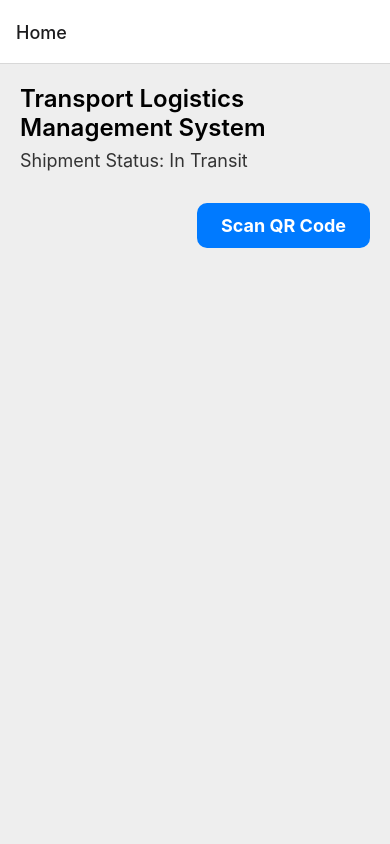
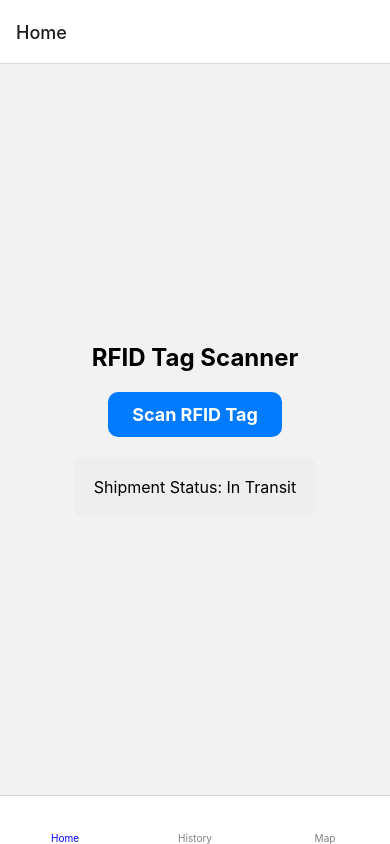
Before and after one commit to senyaGitHub/CLS-Front, a React Native app: screen / in a window 390 px wide. Built offline with nearby package versions, Linux system fonts and the light colour scheme.

Commit message:
menu working

```diff
--- a/App.tsx
+++ b/App.tsx
@@ -1,54 +1,32 @@
-import React, { useEffect, useState } from 'react';
-import {
-  SafeAreaView,
-  ScrollView,
-  StatusBar,
-  StyleSheet,
-  Text,
-  useColorScheme,
-  View,
-  TouchableOpacity,
-} from 'react-native';
+import React, { useState, useEffect } from 'react';
+import { SafeAreaView, StatusBar, StyleSheet, Text, TouchableOpacity, View } from 'react-native';
+import { createBottomTabNavigator } from '@react-navigation/bottom-tabs';
 import { NavigationContainer } from '@react-navigation/native';
-import { createStackNavigator } from '@react-navigation/stack';
+import { Ionicons } from 'react-native-vector-icons'; // Using react-native-vector-icons for icons
 
-type SectionProps = {
-  title: string;
-  children: React.ReactNode;
-};
+const Tab = createBottomTabNavigator();
 
-const Section: React.FC<SectionProps> = ({ title, children }) => {
-  const isDarkMode = useColorScheme() === 'dark';
-  return (
-    <View style={styles.sectionContainer}>
-      <Text
-        style={[
-          styles.sectionTitle,
-          {
-            color: isDarkMode ? 'white' : 'black',
-          },
-        ]}
-        accessibilityRole="header"
-      >
-        {title}
-      </Text>
-      <Text
-        style={[
-          styles.sectionDescription,
-          {
-            color: isDarkMode ? '#ddd' : '#333',
-          },
-        ]}
-      >
-        {children}
-      </Text>
-    </View>
-  );
-};
+// Placeholder components for History and Map screens
+const HistoryScreen = () => (
+  <View style={styles.container}>
+    <Text>History Screen</Text>
+  </View>
+);
 
-const HomeScreen = ({ navigation }: { navigation: any }) => {
-  const isDarkMode = useColorScheme() === 'dark';
+const MapScreen = () => (
+  <View style={styles.container}>
+    <Text>Map Screen</Text>
+  </View>
+);
+
+const HomeScreen = () => {
   const [shipmentStatus, setShipmentStatus] = useState('');
+
+  const handleScanRFIDTag = () => {
+    // Simulate scanning RFID tag and retrieving data
+    const scannedRFIDData = 'Scanned RFID data: XXX123YYY';
+    setShipmentStatus(scannedRFIDData);
+  };
 
   useEffect(() => {
     // Simulate fetching shipment status from blockchain or API
@@ -57,56 +35,57 @@ const HomeScreen = ({ navigation }: { navigation: any }) => {
     }, 2000);
   }, []);
 
-  const handleScanQRCode = () => {
-    // Navigate to the Camera screen
-    navigation.navigate('Camera');
-  };
-
   return (
     <SafeAreaView style={styles.container}>
-      <StatusBar
-        barStyle={isDarkMode ? 'light-content' : 'dark-content'}
-        backgroundColor={isDarkMode ? '#222' : '#fff'}
-      />
-      <ScrollView
-        contentInsetAdjustmentBehavior="automatic"
-        style={{ backgroundColor: isDarkMode ? '#111' : '#eee' }}
-      >
-        <View style={styles.content}>
-          <Section title="Transport Logistics Management System">
-            Shipment Status: {shipmentStatus}
-          </Section>
-          <TouchableOpacity
-            style={styles.scanButton}
-            onPress={handleScanQRCode}
-            accessibilityLabel="Scan QR Code"
-          >
-            <Text style={styles.buttonText}>Scan QR Code</Text>
-          </TouchableOpacity>
-        </View>
-      </ScrollView>
+      <View style={styles.content}>
+        <Text style={styles.title}>RFID Tag Scanner</Text>
+        <TouchableOpacity style={styles.scanButton} onPress={handleScanRFIDTag}>
+          <Text style={styles.buttonText}>Scan RFID Tag</Text>
+        </TouchableOpacity>
+        {shipmentStatus ? (
+          <View style={styles.scannedDataContainer}>
+            <Text style={styles.scannedDataText}>Shipment Status: {shipmentStatus}</Text>
+          </View>
+        ) : null}
+      </View>
     </SafeAreaView>
   );
 };
 
-const CameraScreen = () => {
-  // Camera screen implementation goes here
-  return (
-    <View style={{ flex: 1, justifyContent: 'center', alignItems: 'center' }}>
-      <Text>Camera Screen</Text>
-    </View>
-  );
+// Define tabBarIcon function outside of Tab.Navigator
+const tabBarIcon = ({ focused, color, size, route }) => {
+  if (!route) {
+    return null; // If route is undefined, return null
+  }
+
+  let iconName;
+
+  if (route.name === 'Home') {
+    iconName = focused ? 'home' : 'home-outline';
+  } else if (route.name === 'History') {
+    iconName = focused ? 'time' : 'time-outline';
+  } else if (route.name === 'Map') {
+    iconName = focused ? 'map' : 'map-outline';
+  }
+
+  return <Ionicons name={iconName} size={size} color={color} />;
 };
 
-const Stack = createStackNavigator();
 
-const App: React.FC = () => {
+const App = () => {
   return (
     <NavigationContainer>
-      <Stack.Navigator initialRouteName="Home">
-        <Stack.Screen name="Home" component={HomeScreen} />
-        <Stack.Screen name="Camera" component={CameraScreen} />
-      </Stack.Navigator>
+      <StatusBar barStyle="dark-content" />
+      <Tab.Navigator
+        screenOptions={{ tabBarIcon }}
+        tabBarOptions={{
+          activeTintColor: 'blue',
+          inactiveTintColor: 'gray',
+        }}>
+        <Tab.Screen name="Home" component={HomeScreen} />
+        <Tab.Screen name="History" component={HistoryScreen} />
+        <Tab.Screen name="Map" component={MapScreen} />
+      </Tab.Navigator>
     </NavigationContainer>
   );
 };
@@ -114,36 +93,39 @@ const App: React.FC = () => {
 const styles = StyleSheet.create({
   container: {
     flex: 1,
+    justifyContent: 'center',
+    alignItems: 'center',
   },
   content: {
-    padding: 20,
-    paddingBottom: 40,
+    flex: 1,
+    justifyContent: 'center',
+    alignItems: 'center',
   },
-  sectionContainer: {
-    marginBottom: 16,
-  },
-  sectionTitle: {
+  title: {
     fontSize: 24,
-    fontWeight: '600',
-    marginBottom: 8,
-  },
-  sectionDescription: {
-    fontSize: 18,
-    fontWeight: '400',
-    marginBottom: 16,
+    fontWeight: 'bold',
+    marginBottom: 20,
   },
   scanButton: {
     backgroundColor: '#007AFF',
     borderRadius: 10,
     paddingVertical: 12,
     paddingHorizontal: 24,
-    alignSelf: 'flex-end',
   },
   buttonText: {
     color: '#FFF',
     fontSize: 18,
     fontWeight: 'bold',
   },
+  scannedDataContainer: {
+    marginTop: 20,
+    backgroundColor: '#EEE',
+    padding: 20,
+    borderRadius: 10,
+  },
+  scannedDataText: {
+    fontSize: 16,
+  },
 });
 
 export default App;
```
Also changed, not shown: package.json (+6 -1 lines), 1 other file (tests, documents, lock files or other folders).
